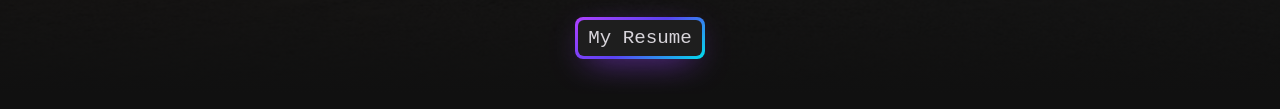
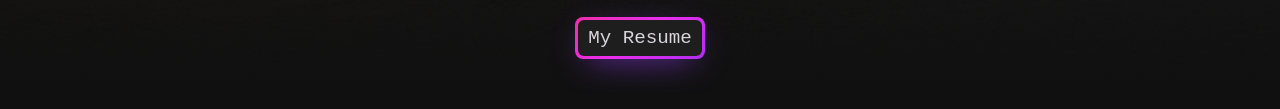
Before and after one commit to karamhaddad/Portfolio_Website, a plain HTML site: page index.html in a window 1280 px wide. Shown: the part 469-578 px from the top of the page. Drawn offline with nearby package versions, Linux system fonts and the light colour scheme.

Commit message:
changed button

```diff
--- a/css/head.css
+++ b/css/head.css
@@ -102,7 +102,7 @@
   margin-top:10px;
 
   align-items: center;
-  background-image: linear-gradient(144deg,#AF40FF, #5B42F3 50%,#00DDEB);
+  background-image: linear-gradient(144deg,#f02ea9, #e92ef0 50%,#af2ef0);
   border: 0;
   border-radius: 8px;
   box-shadow: rgba(152, 65, 252, 1) 0 9px 35px -13px;
```
